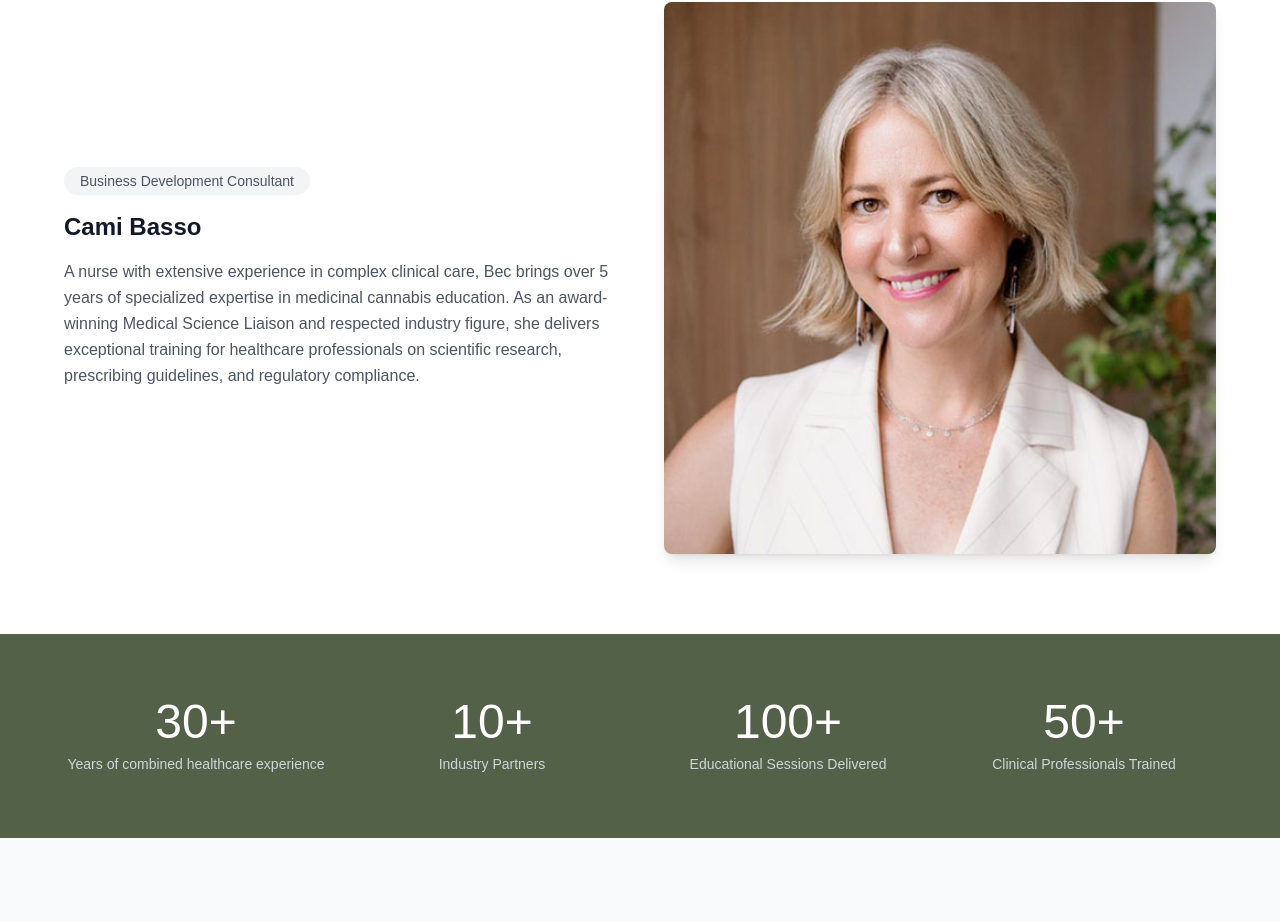
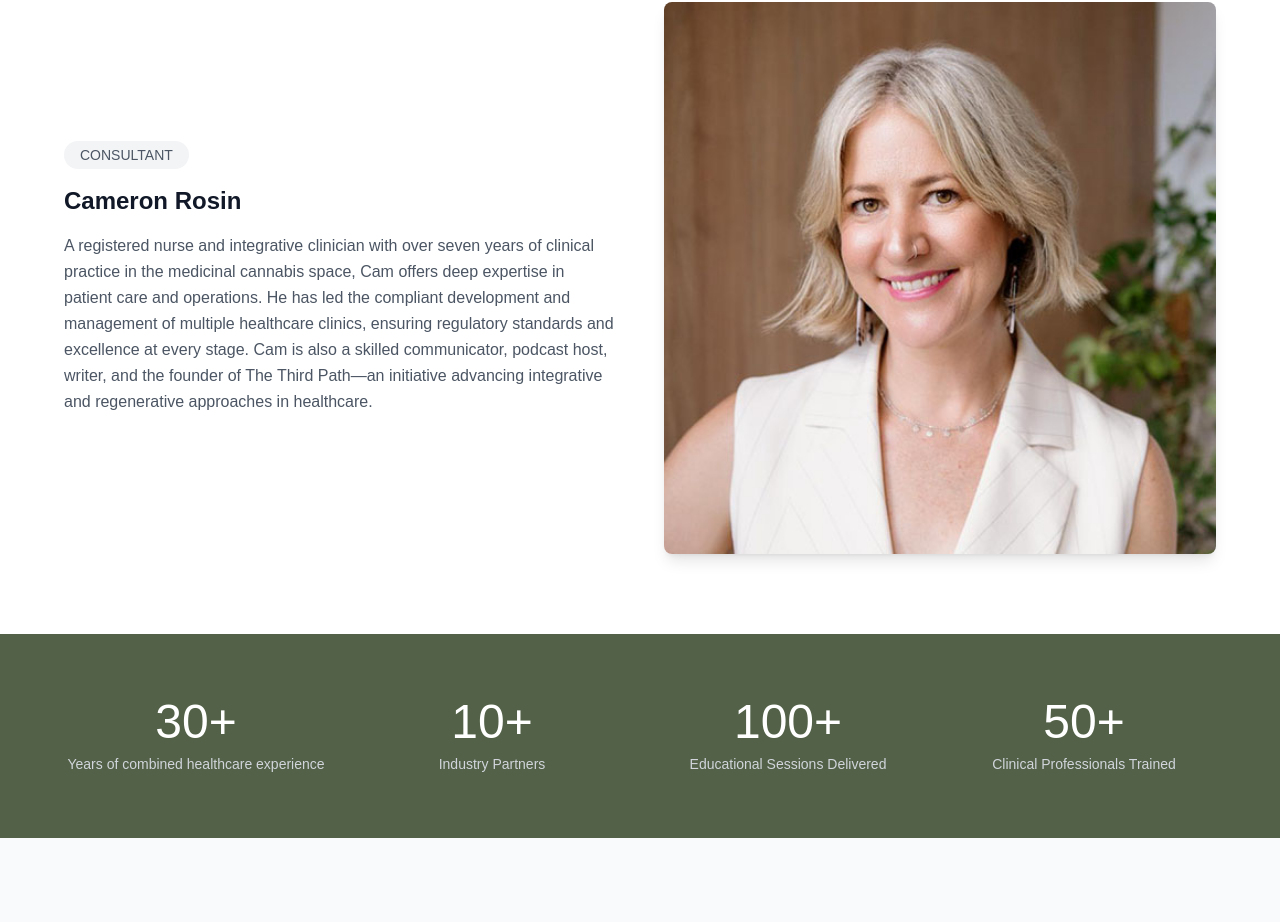
Before and after one commit to doylem/nativa-site, a Next.js app: page / in a window 1280 px wide. Shown: the part 4068-4990 px from the top of the page. Built offline with nearby package versions, Linux system fonts and the light colour scheme; a web font is replaced by a local one.

Commit message:
Updated page.tsx

```diff
--- a/app/page.tsx
+++ b/app/page.tsx
@@ -239,13 +239,13 @@ Liz is passionate about advancing cannabinoid research and keeps a keen eye on e
             <div className="grid md:grid-cols-2 gap-12 items-center">
               <div className="space-y-4">
                 <div className="inline-block px-4 py-1 bg-gray-100 rounded-full text-sm text-gray-600">
-                  Business Development Consultant
+                  CONSULTANT
                 </div>
                 <h3 className="text-2xl font-semibold text-gray-900">
-                  Cami Basso
+                  Cameron Rosin
                 </h3>
                 <p className="text-gray-600 leading-relaxed">
-                  A nurse with extensive experience in complex clinical care, Bec brings over 5 years of specialized expertise in medicinal cannabis education. As an award-winning Medical Science Liaison and respected industry figure, she delivers exceptional training for healthcare professionals on scientific research, prescribing guidelines, and regulatory compliance.
+                  A registered nurse and integrative clinician with over seven years of clinical practice in the medicinal cannabis space, Cam offers deep expertise in patient care and operations. He has led the compliant development and management of multiple healthcare clinics, ensuring regulatory standards and excellence at every stage. Cam is also a skilled communicator, podcast host, writer, and the founder of The Third Path—an initiative advancing integrative and regenerative approaches in healthcare.
                 </p>
               </div>
               <div className="relative">
```
